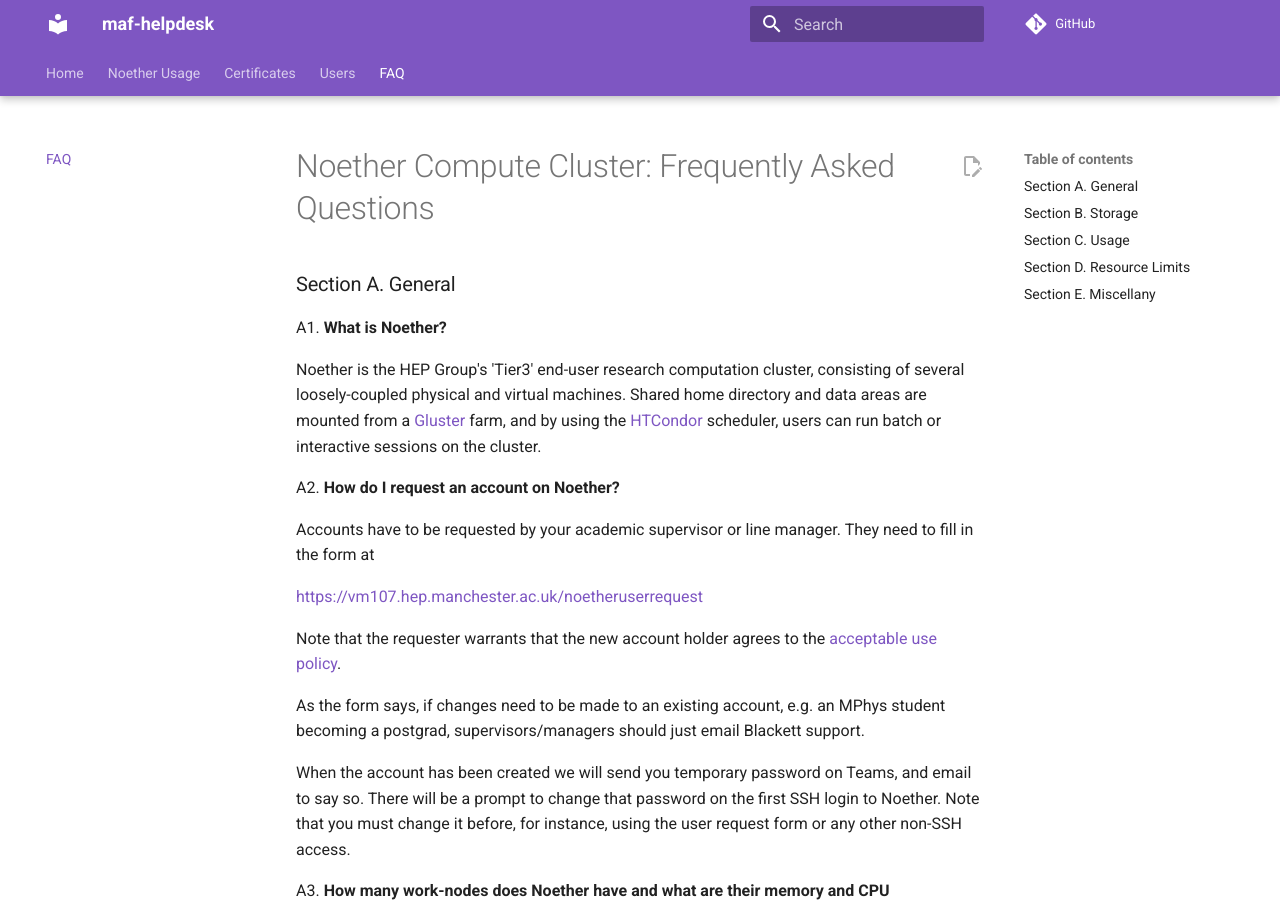
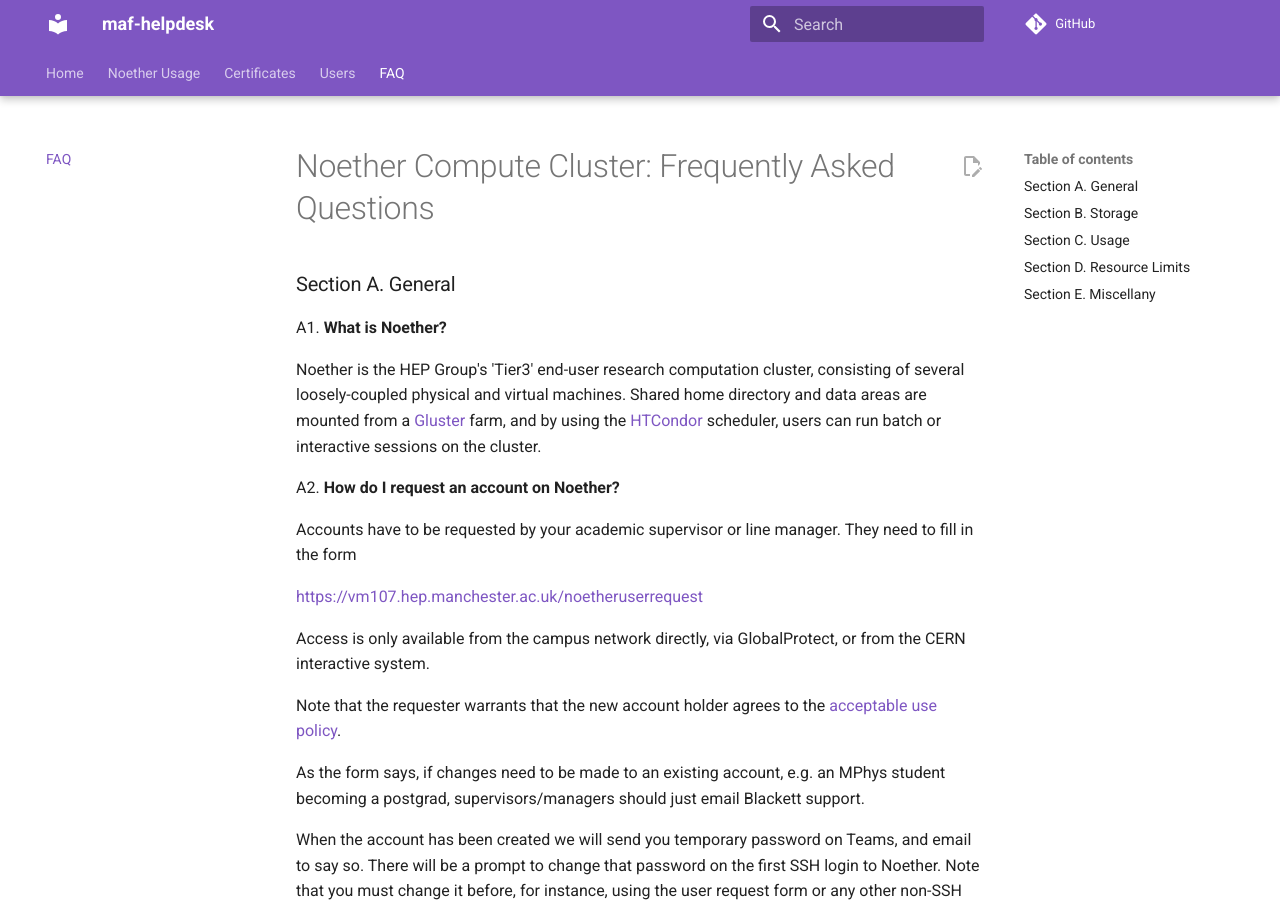
Before and after one commit to MANHEP/maf-helpdesk, an MkDocs documentation site: the page built from docs/noether_faq.md, in a window 1280 px wide and 900 px high. Built offline with MkDocs 1.6.1 and Material for MkDocs 9.7.7, drawn with Linux system fonts in a browser that asks for light colours; comment, search, counter and statistics services are not loaded.

Commit message:
Note access to new account form

```diff
--- a/docs/noether_faq.md
+++ b/docs/noether_faq.md
@@ -13,9 +13,12 @@ users can run batch or interactive sessions on the cluster.
 A2. **How do I request an account on Noether?**
 
 Accounts have to be requested by your academic supervisor or line manager.
-They need to fill in the form at
+They need to fill in the form
 
 [https://vm107.hep.manchester.ac.uk/noetheruserrequest](https://vm107.hep.manchester.ac.uk/noetheruserrequest)
+
+Access is only available from the campus network directly, via
+GlobalProtect, or from the CERN interactive system.
 
 Note that the requester warrants that the new account holder agrees to the [acceptable use policy](../noether_acceptable_use/).
 
```
